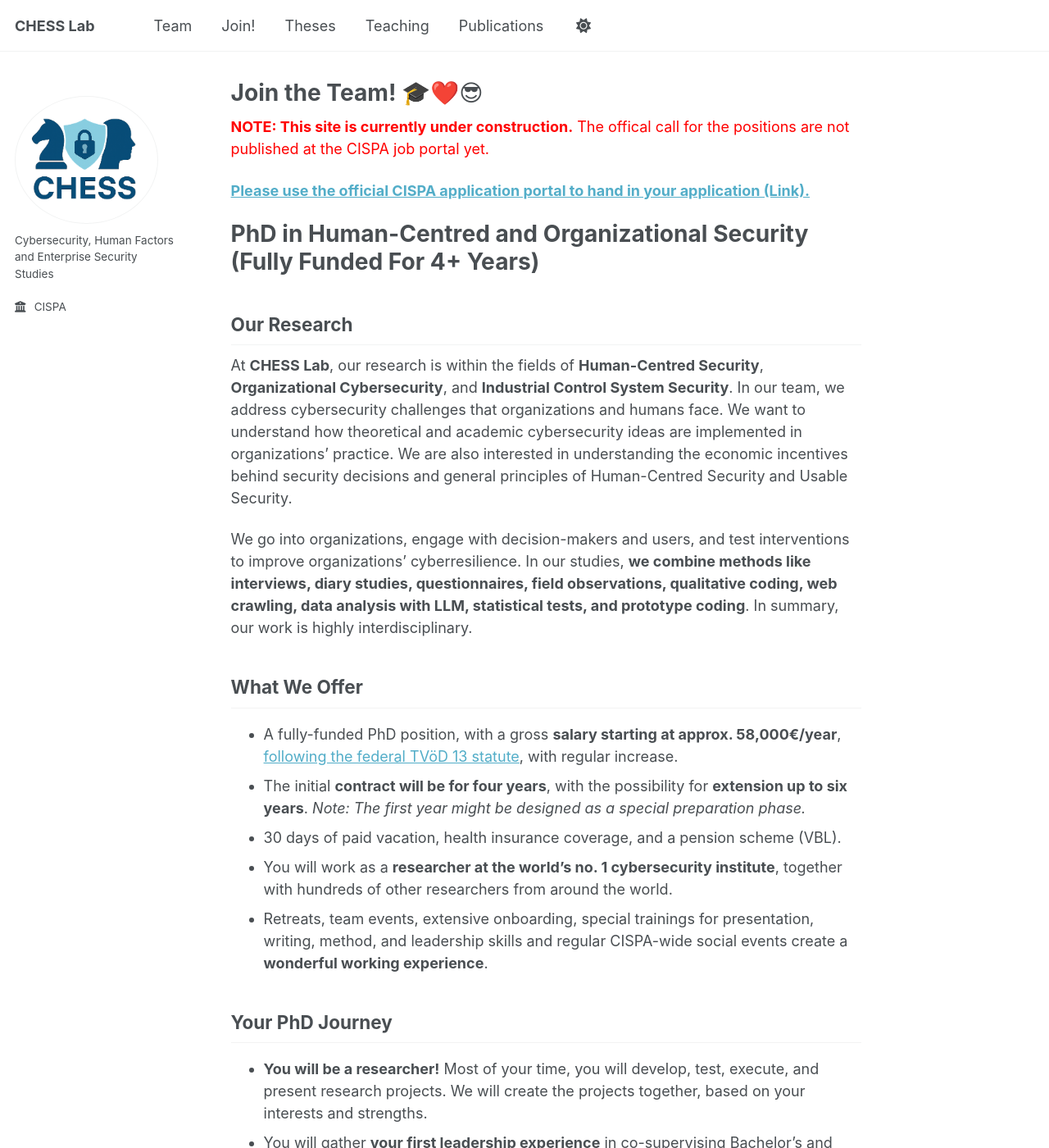
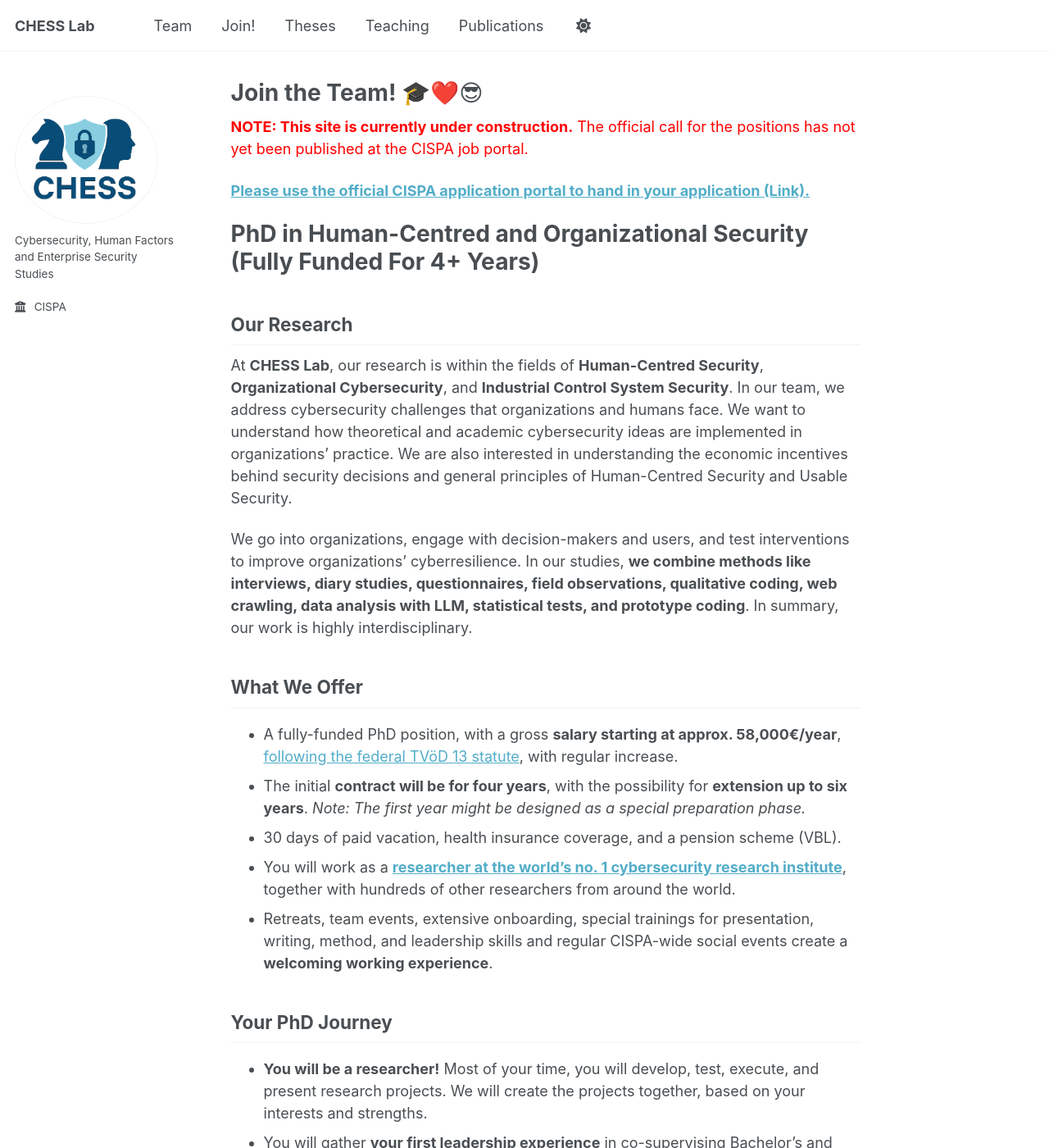
Before and after one commit to chessslab/chessslab.github.io, a Jekyll site: the page built from _pages/join.md, in a window 1280 px wide and 1400 px high. Shown: the whole window at 82% size. Built offline with Jekyll 4.4.1, drawn with Linux system fonts in a browser that asks for light colours.

Commit message:
more join fixes

```diff
--- a/_pages/join.md
+++ b/_pages/join.md
@@ -4,7 +4,7 @@
 author_profile: true
 ---
 
-<span style="color:red">__NOTE: This site is currently under construction.__ The offical call for the positions are not published at the CISPA job portal yet.</span>
+<span style="color:red">__NOTE: This site is currently under construction.__ The official call for the positions has not yet been published at the CISPA job portal.</span>
 
 [__Please use the official CISPA application portal to hand in your application (Link).__](https://jobs.cispa.saarland/de_DE/jobs)
 
@@ -20,8 +20,8 @@
 * A fully-funded PhD position, with a gross __salary starting at approx. 58,000€/year__, [following the federal TVöD 13 statute](https://oeffentlicher-dienst.info/c/t/rechner/tvoed/bund?id=tvoed-bund&g=E_13&s=1&zv=VBL&z=100&zulage=&stkl=1&r=&zkf=&kk=17%2C05%25), with regular increase.
 * The initial __contract will be for four years__, with the possibility for __extension up to six years__. _Note: The first year might be designed as a special preparation phase._
 * 30 days of paid vacation, health insurance coverage, and a pension scheme (VBL).
-* You will work as a __researcher at the world's no. 1 cybersecurity institute__, together with hundreds of other researchers from around the world.
-* Retreats, team events, extensive onboarding, special trainings for presentation, writing, method, and leadership skills and regular CISPA-wide social events create a __wonderful working experience__.
+* You will work as a [__researcher at the world's no. 1 cybersecurity research institute__](https://csrankings.org/#/index?sec&crypt&world), together with hundreds of other researchers from around the world.
+* Retreats, team events, extensive onboarding, special trainings for presentation, writing, method, and leadership skills and regular CISPA-wide social events create a __welcoming working experience__.
 
 ## Your PhD Journey
 * __You will be a researcher!__ Most of your time, you will develop, test, execute, and present research projects. We will create the projects together, based on your interests and strengths.
```
